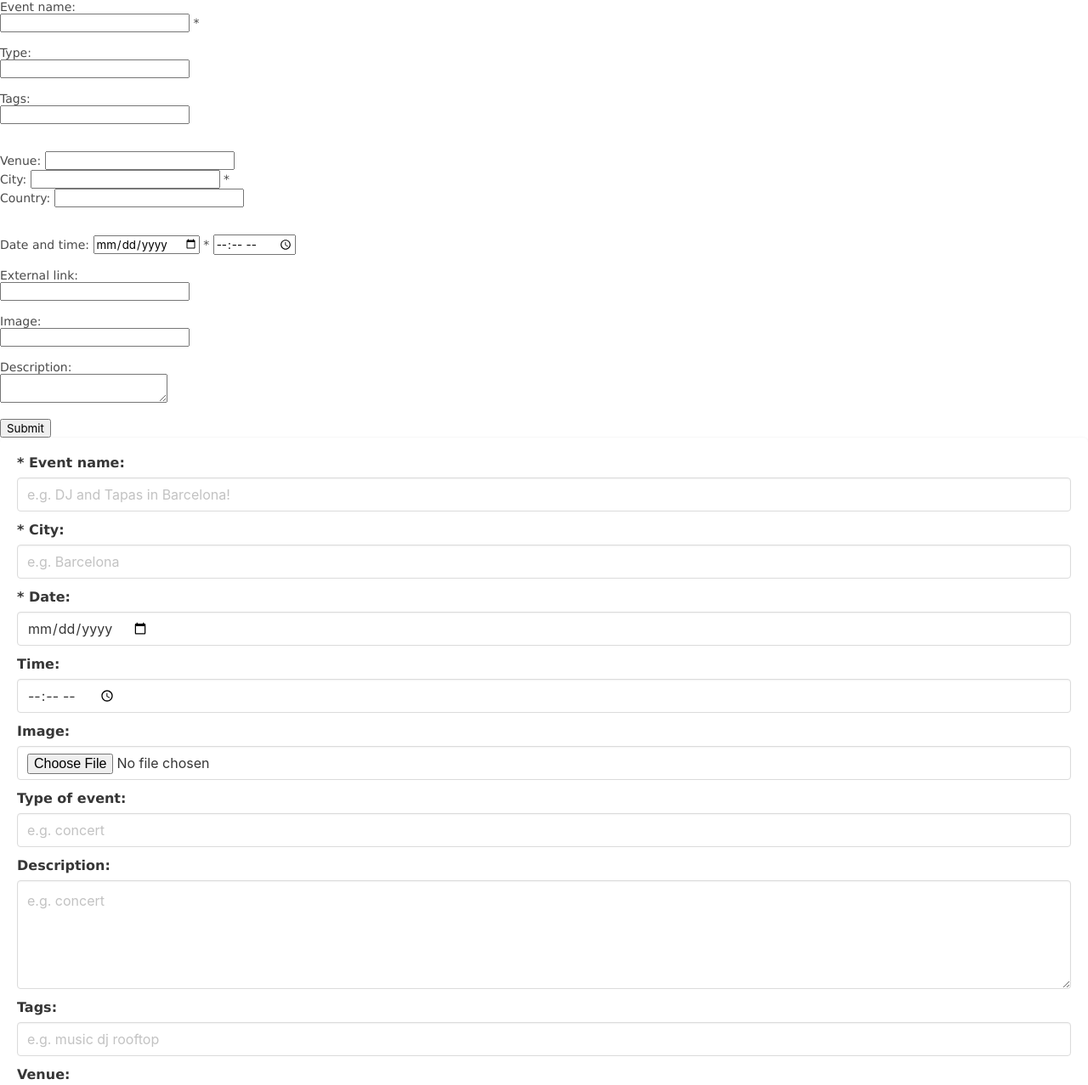
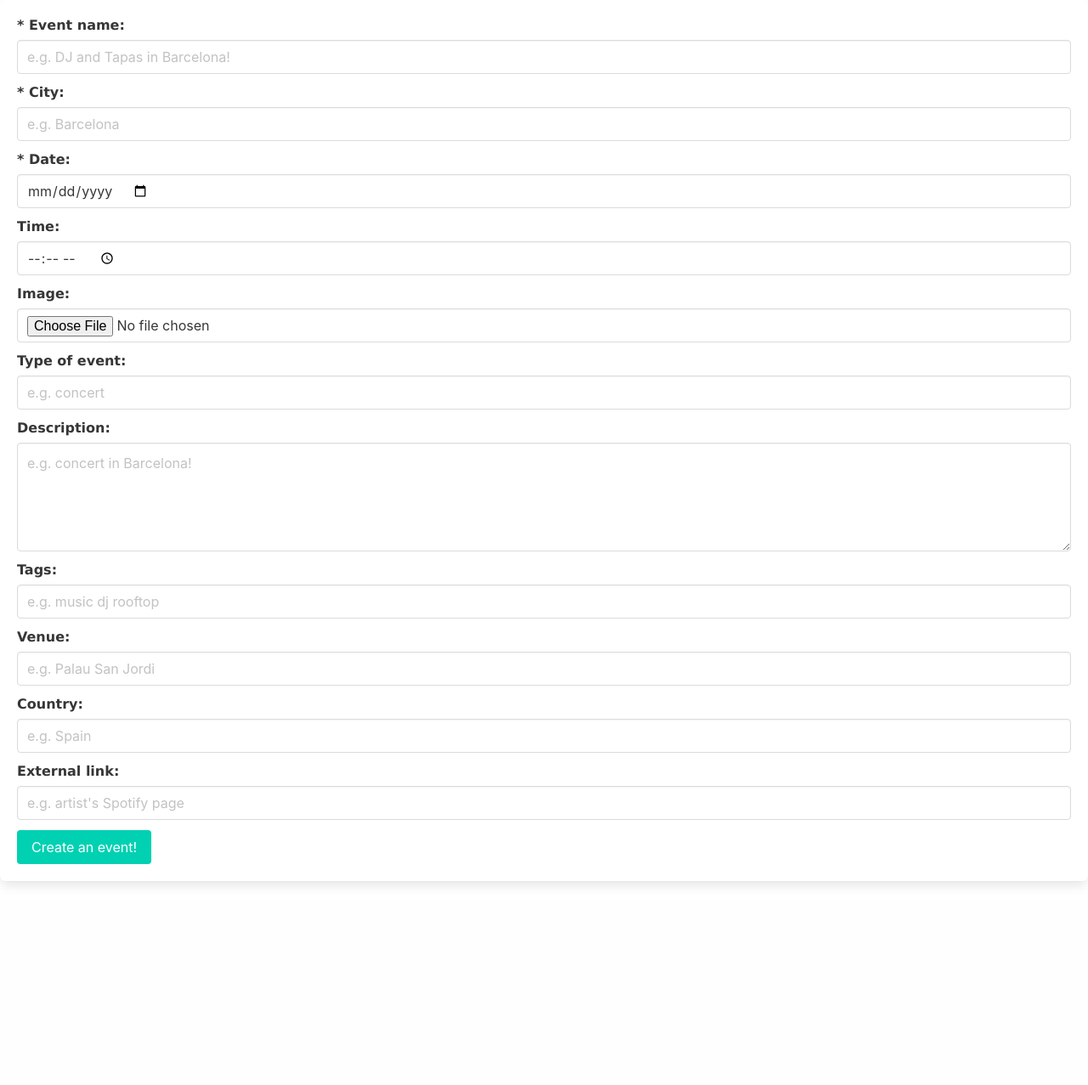
Before and after one commit to dchilds05/HangOut-Handlebars, a Node server app: page /event/create in a window 1280 px wide. Shown: the top 1277 px of the page at 85% size. After the commit the page ends 1042 px from the top, so only its background shows below. Run offline with Node 20, Linux system fonts and the light colour scheme; some libraries are stand-ins or nearby versions.

Commit message:
commit after lunch

```diff
--- a/helperFunctions/convertTmData.js
+++ b/helperFunctions/convertTmData.js
@@ -53,7 +53,7 @@ function convertTmData (TmObject) {
         if(TmObject._embedded.attractions && TmObject._embedded.attractions[0].externalLinks && TmObject._embedded.attractions[0].externalLinks.homepage){
             newObject.artistSiteUrl = TmObject._embedded.attractions[0].externalLinks.  homepage[0].url
         }
-        else if (TmObject._embedded.attractions) {
+        else if (TmObject._embedded.attractions || TmObject._embedded.attractions.length === 1) {
             newObject.artistSiteUrl = TmObject._embedded.attractions[0].url;
         }
         else {
--- a/models/Event.model.js
+++ b/models/Event.model.js
@@ -17,7 +17,6 @@ const eventSchema = new Schema({
     },
 	urlForTickets: String,
 	img: String,
-	owner: String,
 	artistSiteUrl: String,
 	owner: { type: Schema.Types.ObjectId, ref: "User" },
 	followers: [{ type: Schema.Types.ObjectId, ref: "User" }]
--- a/public/js/script.js
+++ b/public/js/script.js
@@ -36,3 +36,19 @@ function showSlides() {
   slides[slideIndex-1].style.display = "block";
   frameId = requestAnimationFrame(showSlides);
 }
+
+
+//SAVE FUNCTION
+const button = document.getElementById("save-button")
+
+button.
+    console.log("save button clicked!!")
+    // Your code here.
+    //If you don't want the link to actually
+    // redirect the browser to another page,
+    // "google.com" in our example here, then
+    // return false at the end of this block.
+    // Note that this also prevents event bubbling,
+    // which is probably what we want here, but won't
+    // always be the case.
+    return false;
--- a/routes/event.routes.js
+++ b/routes/event.routes.js
@@ -19,7 +19,7 @@ router.post("/create", (req, res) => {
     .then(event => {
         Event.findByIdAndUpdate(event._id, { owner: req.session.user})
         .then(event => {
-            console.log(event)
+            console.log("the event was created", event)
             res.render("eventPages/event")
         }).catch(err => console.log("error with event owner creation"))
     })
--- a/views/eventPages/createEvent.hbs
+++ b/views/eventPages/createEvent.hbs
@@ -1,57 +1,4 @@
-
-
-<form action="/event/create" method="POST">
-
-   <label>Event name: </label><br>
-      <input type="text" name="name" required> *
-
-<br> <br>
-   <label>Type: </label><br>
-      <input type="text" name="type">
-
-<br> <br>
-   <label>Tags: </label><br>
-      <input type="text" name="tags"><br>
-
-<br> <br>
-   <label>Venue: </label>
-      <input type="text" name="venueName"><br>
-   <label>City: </label>
-      <input type="text" name="city" required> *<br>
-   <label>Country: </label>
-      <input type="text" name="country"><br>
-
-<br> <br>
-    <label>Date and time: </label>
-      <input type="date" name="date" id="" required> *
-      <input type="time" name="" id="">
-
-
-<br> <br>
-    {{!-- to tickets platform or artist website? both? --}}
-    <label> External link:</label><br>
-      <input type="url" name="artistSiteUrl">
-
-<br> <br>
-    <label>Image: </label><br>
-      <input type="img" name="img">
-
-<br> <br>
-    <label>Description: </label><br>
-      <textarea type="text" name="description"></textarea>
-
-<br> <br>
-   <button type="submit">Submit</button>
-</form>
-
-
-
-
-
-
-
-
-<form class="box" action="/event/create" method="POST">
+<form id="bulma-form" class="box" action="/event/create" method="POST">
    <div class="field">
       <label class="label">* Event name:</label>
       <div class="control">
@@ -83,7 +30,7 @@
    <div class="field">
       <label class="label">Image:</label>
       <div class="control">
-         <input type="file" class="input" name="img"/>
+         <input name="img" type="file" class="input" >
       </div>
    </div>
 
@@ -97,7 +44,7 @@
    <div class="field">
       <label class="label">Description:</label>
       <div class="control">
-         <textarea name="type" class="textarea" type="text" placeholder="e.g. concert"></textarea>
+         <textarea name="description" class="textarea" type="text" placeholder="e.g. concert in Barcelona!"></textarea>
       </div>
    </div>
 
@@ -131,7 +78,7 @@
       </div>
    </div>
 
-  <button class="button is-primary" type="submit">Create an event!</button>
+  <button form="bulma-form" class="button is-primary" type="submit">Create an event!</button>
 </form>
 {{!-- event {
 	name:""
--- a/views/home/home.hbs
+++ b/views/home/home.hbs
@@ -5,6 +5,8 @@
 
 <a href="/event/create"><button>Create an Event</button></a>
 
+
+<a href="/search/seeAll"><button>See our Events</button></a>
 <br>
 <br>
 
--- a/views/layout.hbs
+++ b/views/layout.hbs
@@ -6,6 +6,7 @@
       <meta name="viewport" content="width=device-width, initial-scale=1.0">
       <meta http-equiv="X-UA-Compatible" content="ie=edge">
       <title>{{title}}</title>
+      <link rel="stylesheet" href="https://cdnjs.cloudflare.com/ajax/libs/font-awesome/5.15.3/css/all.min.css" integrity="sha512-iBBXm8fW90+nuLcSKlbmrPcLa0OT92xO1BIsZ+ywDWZCvqsWgccV3gFoRBv0z+8dLJgyAHIhR35VZc2oM/gI1w==" crossorigin="anonymous" referrerpolicy="no-referrer" />
       <link rel="stylesheet" href="https://cdn.jsdelivr.net/npm/bulma@0.9.3/css/bulma.min.css">
       <link rel="stylesheet" href="/stylesheets/style.css" />
    </head>
```
Also changed, not shown: config/index.js (+23 -0 lines), helperFunctions/findByValue.js (deleted, +0 -148 lines), helperFunctions/isOwner.js (added, +27 -0 lines), models/User.model.js (+8 -1 lines), routes/search.routes.js (+20 -4 lines), views/search/searchResults.hbs (+33 -3 lines).
